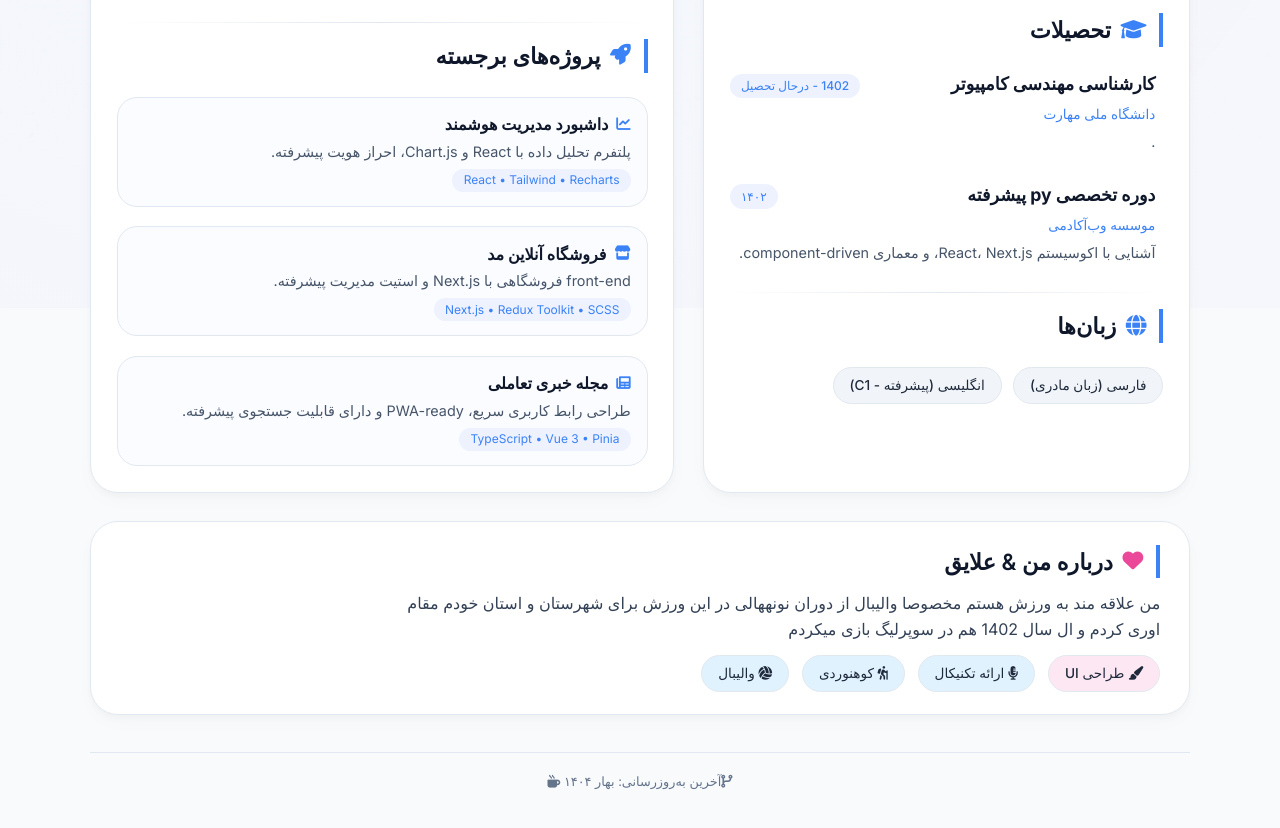
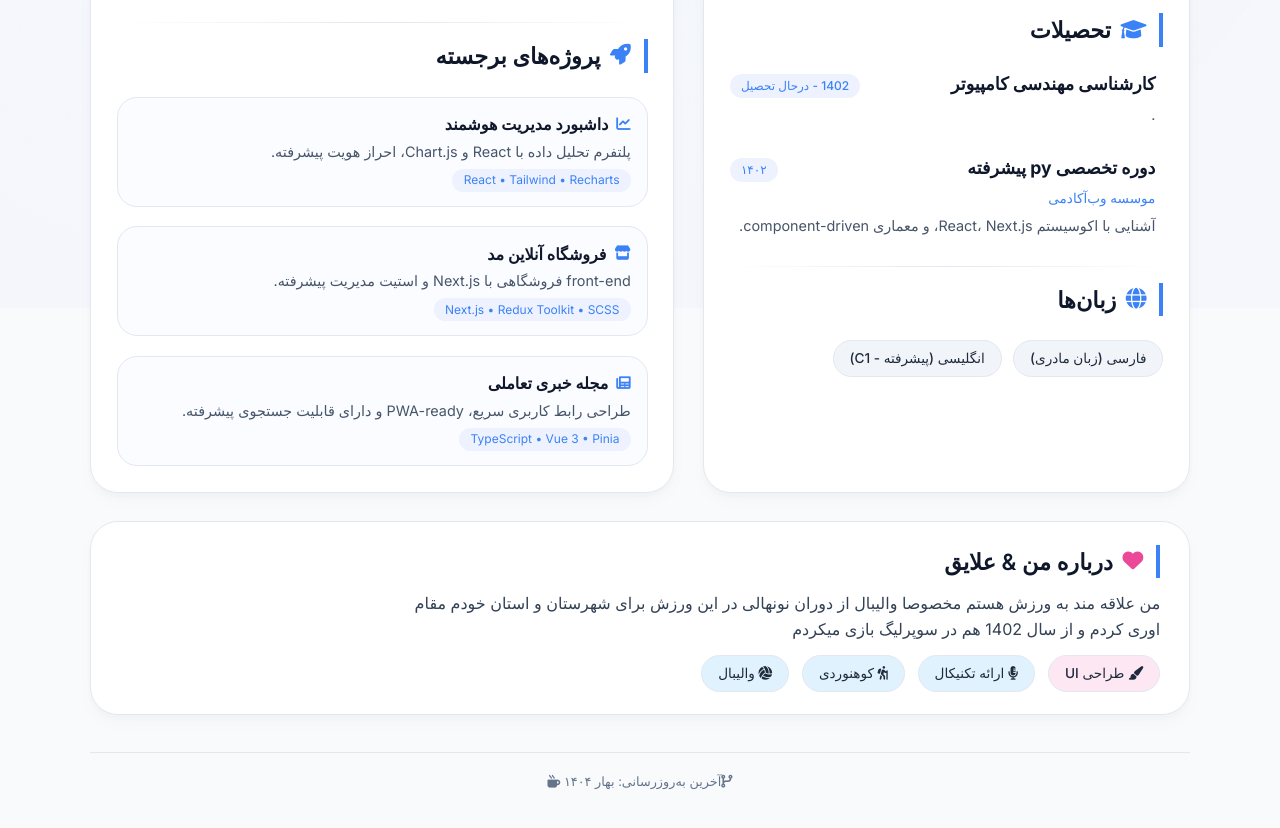
Before and after one commit to Onsorb/resume, a plain HTML site: page index.html in a window 1280 px wide. Shown: the part 652-1480 px from the top of the page. Drawn offline with Linux system fonts and the light colour scheme.

Commit message:
Update index.html

```diff
--- a/index.html
+++ b/index.html
@@ -83,7 +83,7 @@
           <div class="item-title">کارشناسی مهندسی کامپیوتر</div>
           <div class="item-date">1402 - درحال تحصیل</div>
         </div>
-        <div class="item-sub">دانشگاه ملی مهارت</div>
+        <div class="item-sub"></div>
         <div class="item-desc">.</div>
       </div>
       <div class="timeline-item">
@@ -170,7 +170,7 @@
       </div>
       <div style="display: flex; flex-wrap: wrap; gap: 0.8rem; align-items: center; justify-content: space-between;">
         <p style="color: #334155; max-width: 75%; line-height: 1.6;">
-          من علاقه مند به ورزش هستم مخصوصا والیبال از دوران نونههالی در این ورزش برای شهرستان و استان خودم مقام اوری کردم و ال سال 1402 هم در سوپرلیگ بازی میکردم
+          من علاقه مند به ورزش هستم مخصوصا والیبال از دوران نونهالی در این ورزش برای شهرستان و استان خودم مقام اوری کردم و از سال 1402 هم در سوپرلیگ بازی میکردم
                 </p>
         <div style="display: flex; gap: 0.8rem;">
           <span class="skill-tag" style="background: #fce7f3;"><i class="fas fa-paint-brush"></i> طراحی UI</span>
```
